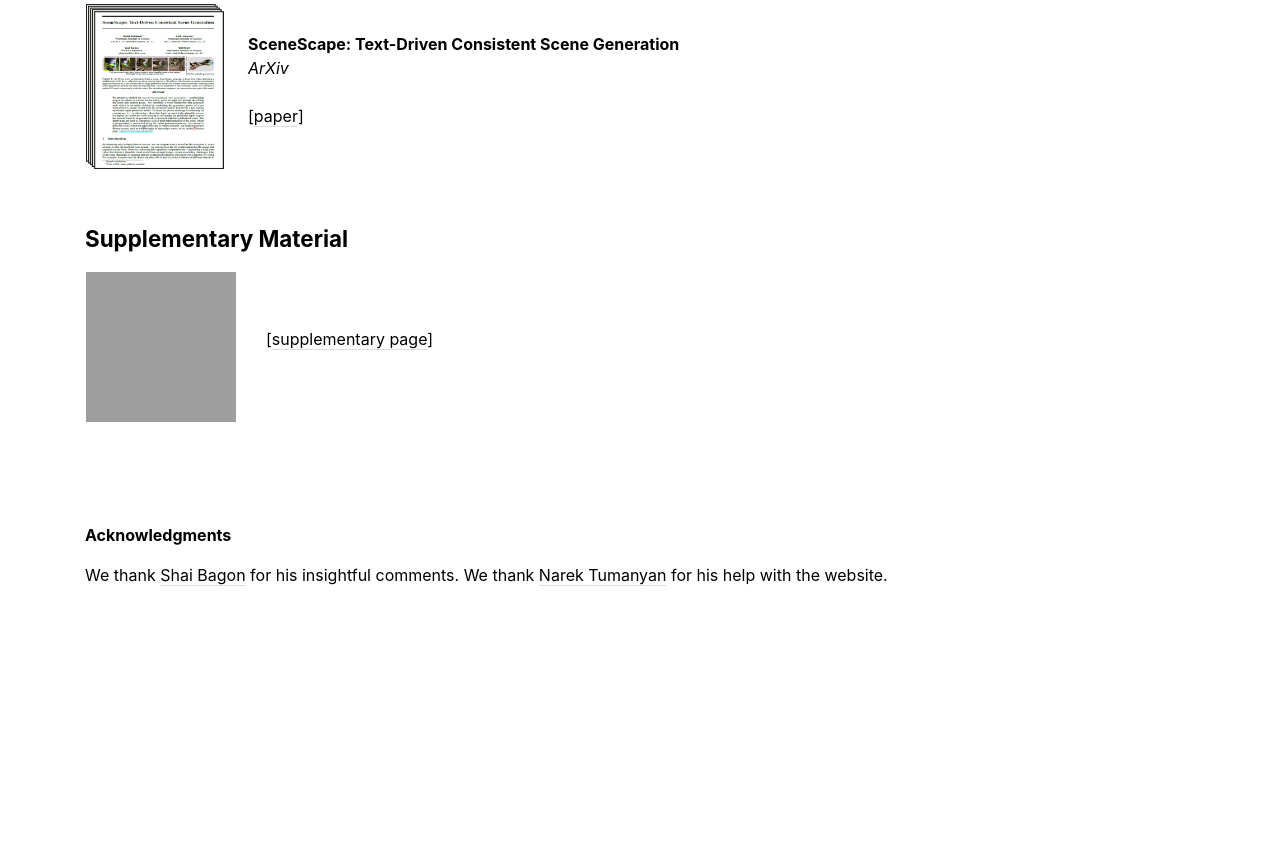
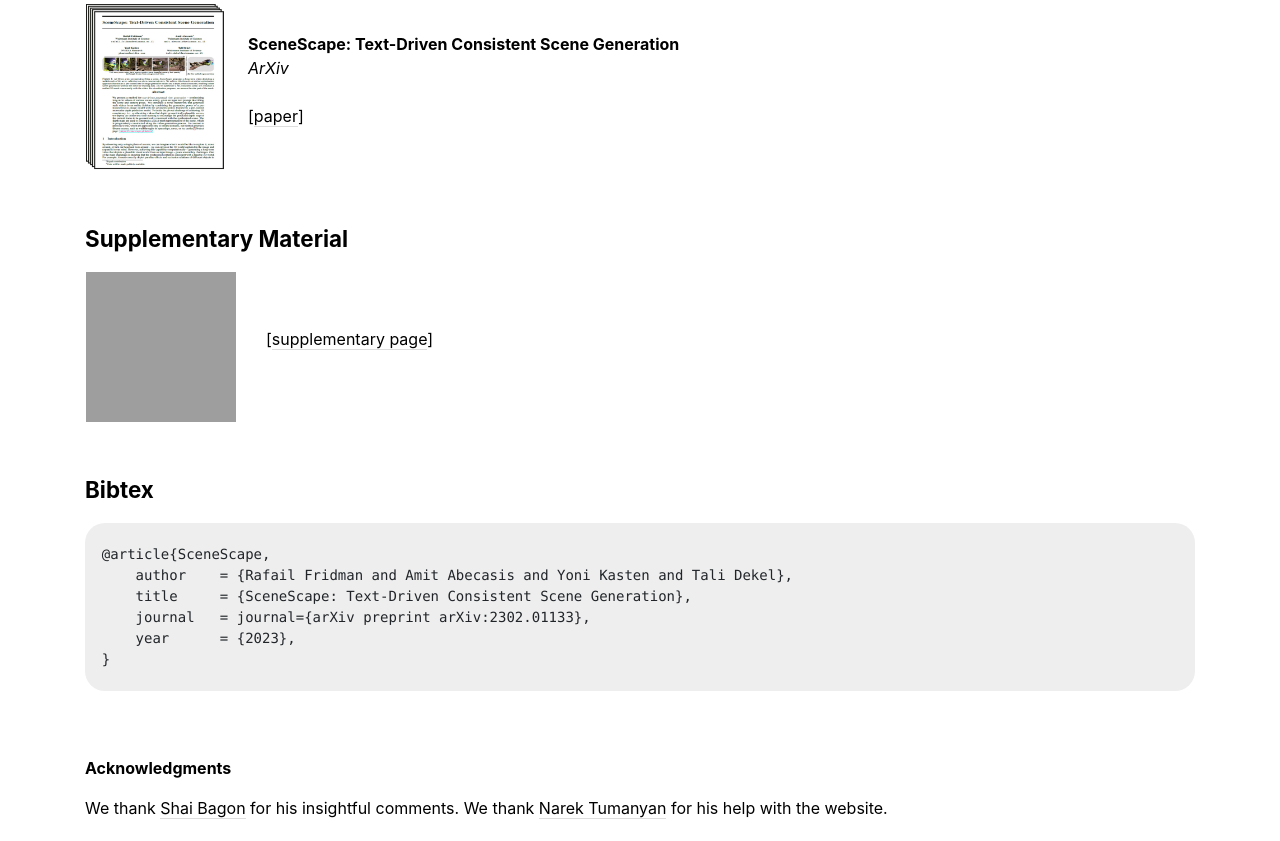
Before and after one commit to scenescape/scenescape.github.io, a plain HTML site: page index.html in a window 1280 px wide. Shown: the part 4251-5092 px from the top of the page. Before the commit the page ends 4859 px from the top, so only its background shows below. Drawn offline with nearby package versions, Linux system fonts and the light colour scheme; some packages are replaced by stand-ins of ours; grey boxes are pictures that could not be loaded; a web font is replaced by a local one.

Commit message:
Adding arxiv citation

```diff
--- a/index.html
+++ b/index.html
@@ -425,27 +425,27 @@
             </tbody>
          </table>
          <p class="section">&nbsp;</p>
-<!--         <p class="section" id="bibtex"><b>Bibtex</b></p>-->
-<!--         <table border="0">-->
-<!--            <tbody>-->
-<!--               <pre style=" display: block;-->
-<!--                  background: #eee;-->
-<!--                  white-space: pre;-->
-<!--                  -webkit-overflow-scrolling: touch;-->
-<!--                  max-width: 100%;-->
-<!--                  min-width: 100px;-->
-<!--                  border-radius: 20px;-->
-<!--                  padding: 0;;">-->
+         <p class="section" id="bibtex"><b>Bibtex</b></p>
+         <table border="0">
+            <tbody>
+               <pre style=" display: block;
+                  background: #eee;
+                  white-space: pre;
+                  -webkit-overflow-scrolling: touch;
+                  max-width: 100%;
+                  min-width: 100px;
+                  border-radius: 20px;
+                  padding: 0;;">
 
-<!--  @article{SceneScape,-->
-<!--	  author    = {Rafail Fridman and Amit Abecasis and Yoni Kasten and Tali Dekel},-->
-<!--  	  title     = {SceneScape: Text-Driven Consistent Scene Generation},-->
-<!--	  journal   = {arXiv preprint arXiv:CHANGEME},-->
-<!--	  year      = {2023},-->
-<!--  }-->
-<!--			  </pre>-->
-<!--            </tbody>-->
-<!--         </table>-->
+  @article{SceneScape,
+      author    = {Rafail Fridman and Amit Abecasis and Yoni Kasten and Tali Dekel},
+      title     = {SceneScape: Text-Driven Consistent Scene Generation},
+      journal   = journal={arXiv preprint arXiv:2302.01133},
+      year      = {2023},
+  }
+			  </pre>
+            </tbody>
+         </table>
          <p class="section">&nbsp;</p>
          <!--          <p>&nbsp;</p>-->
          <p><b>Acknowledgments</b></p>
```
